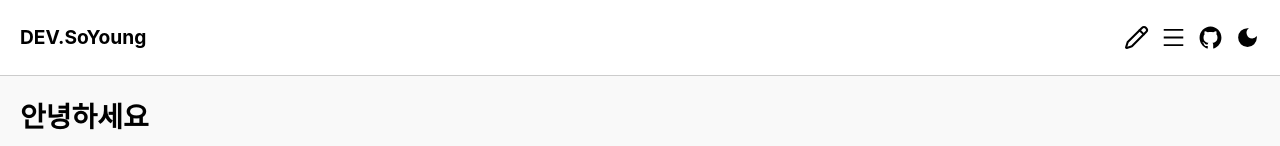
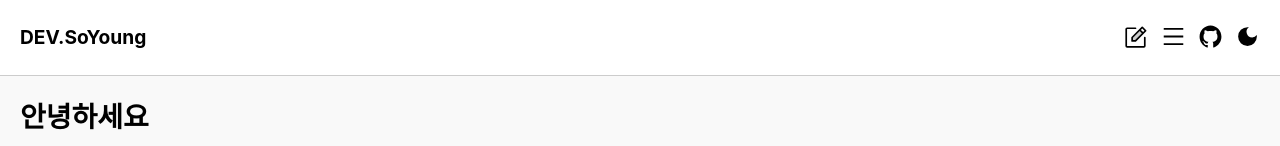
Before and after one commit to J-SoYoung/project_young, a React (Vite) app: page /home in a window 1280 px wide. Shown: the top 146 px of the page. Built offline with nearby package versions, Linux system fonts and the light colour scheme; no server answers; the database is empty.

Commit message:
[CHORE] 글작성에 맞는 아이콘 수정

```diff
--- a/src/shared/Layout/Layout.tsx
+++ b/src/shared/Layout/Layout.tsx
@@ -2,8 +2,8 @@ import { Link, Outlet, useNavigate } from "react-router-dom";
 import { AiOutlineMenu } from "react-icons/ai";
 import { IoLogoGithub } from "react-icons/io";
 import { MdDarkMode } from "react-icons/md";
-import { LuPencil } from "react-icons/lu";
 // import { MdOutlineDarkMode } from "react-icons/md";
+import { PiNotePencilDuotone } from "react-icons/pi";
 
 import styles from "./layout.module.css";
 import { ScrollToTop } from "../components";
@@ -19,8 +19,8 @@ export const Layout = () => {
           <Link to="/">DEV.SoYoung</Link>
         </div>
         <nav className={styles.nav}>
-          <LuPencil
-            size={25}
+          <PiNotePencilDuotone
+            size={27}
             onClick={() => navigate(`/write`)}
             className={styles.icons}
           />
```
